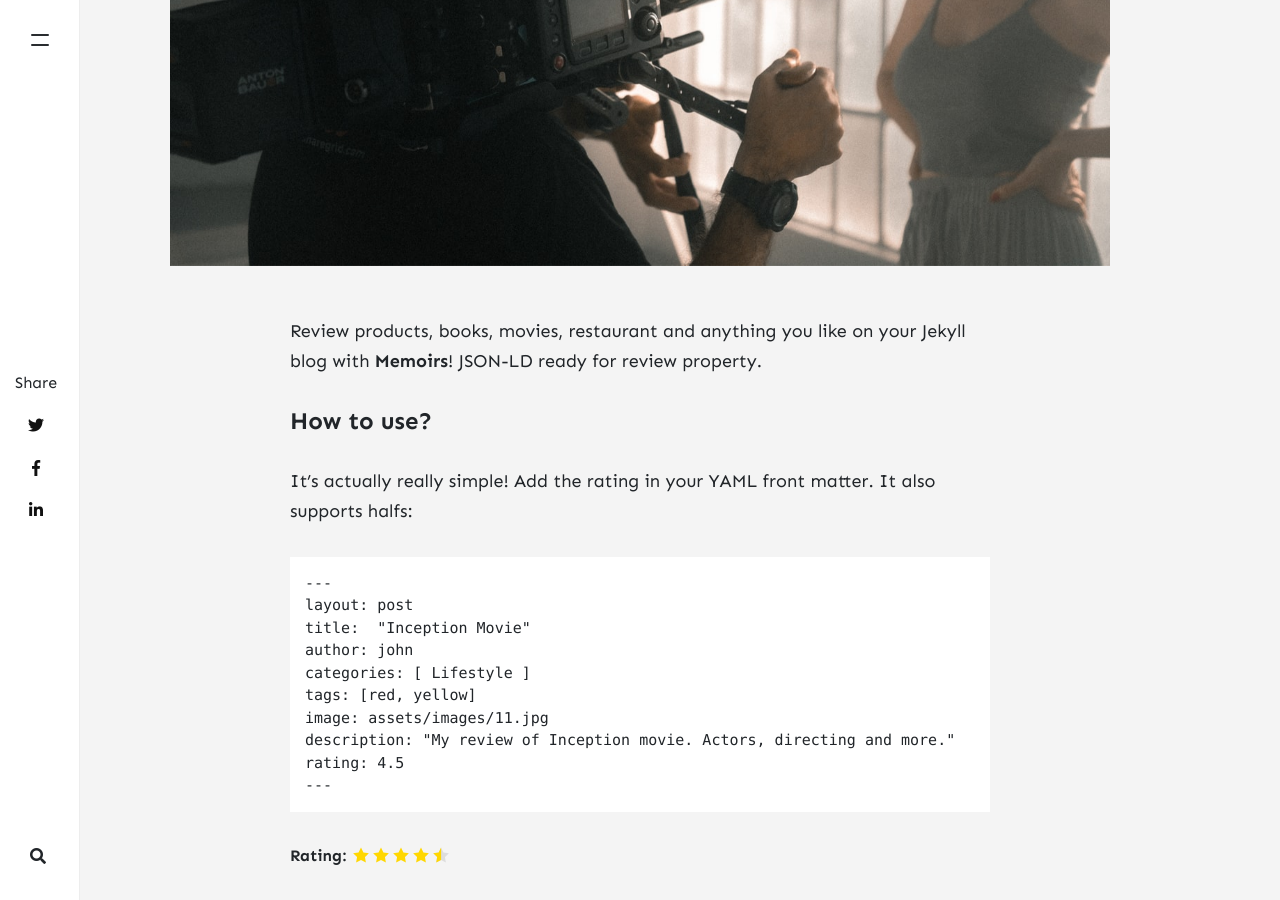
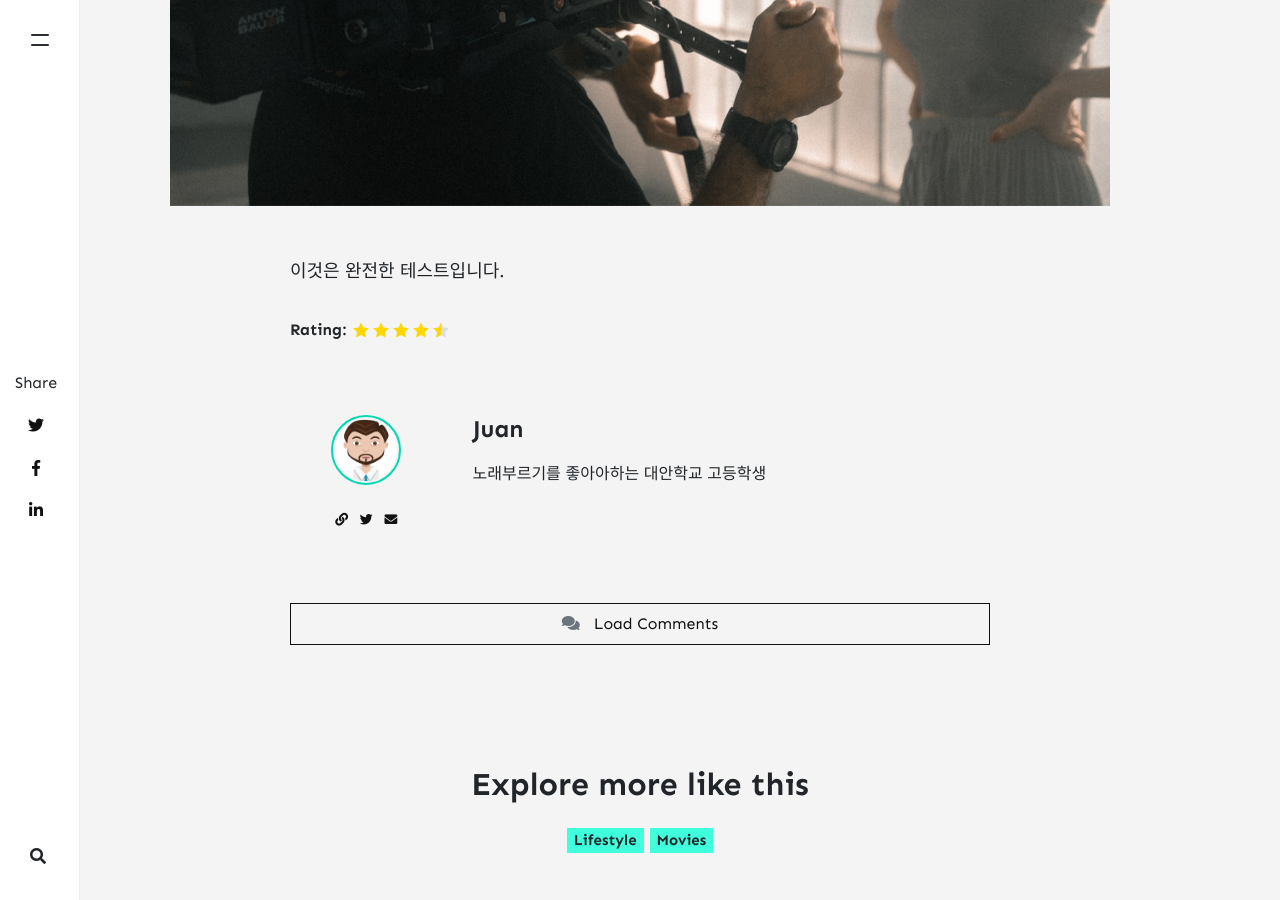
Before and after one commit to luckypd/luckypd.github.io, a Jekyll site: the page built from _posts/2020-01-01-review-oscar.md, in a window 1280 px wide and 900 px high, scrolled down 841 px. Built offline with Jekyll 4.4.1, drawn with Linux system fonts in a browser that asks for light colours; nearby versions of some CDN libraries; comment, search, counter and statistics services are not loaded; some of the changed text lies outside the part shown.

Commit message:
juan' new posting

````diff
--- a/_posts/2020-01-01-review-oscar.md
+++ b/_posts/2020-01-01-review-oscar.md
@@ -1,6 +1,6 @@
 ---
 layout: post
-title:  "Reviewing the best Oscar movies of all time"
+title:  "이것은 테스트야"
 author: Juan
 categories: [ Lifestyle ]
 tags: [Movies]
@@ -9,21 +9,4 @@
 rating: 4.5
 ---
 
-Review products, books, movies, restaurant and anything you like on your Jekyll blog with **Memoirs**! JSON-LD ready for review property.
-
-#### How to use?
-
-It's actually really simple! Add the rating in your YAML front matter. It also supports halfs:
-
-```md
----
-layout: post
-title:  "Inception Movie"
-author: john
-categories: [ Lifestyle ]
-tags: [red, yellow]
-image: assets/images/11.jpg
-description: "My review of Inception movie. Actors, directing and more."
-rating: 4.5
----
-```
+이것은 완전한 테스트입니다.
````
